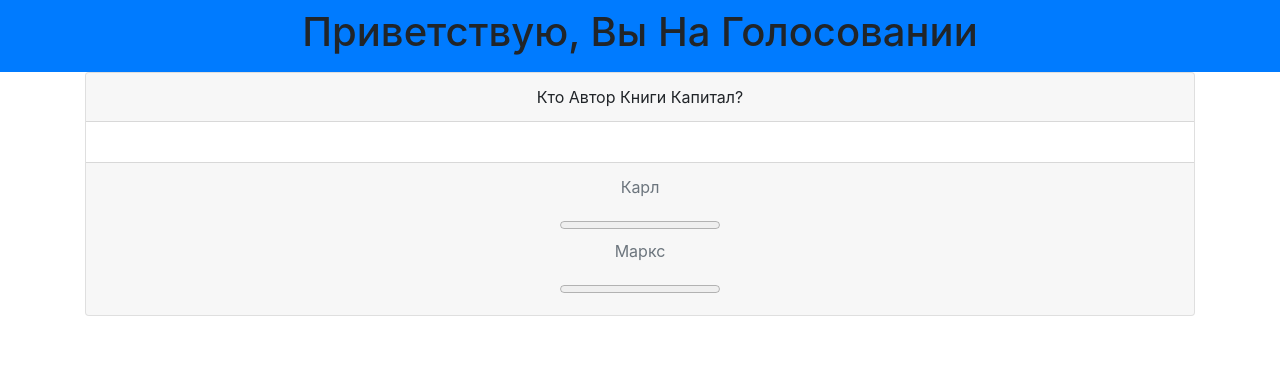
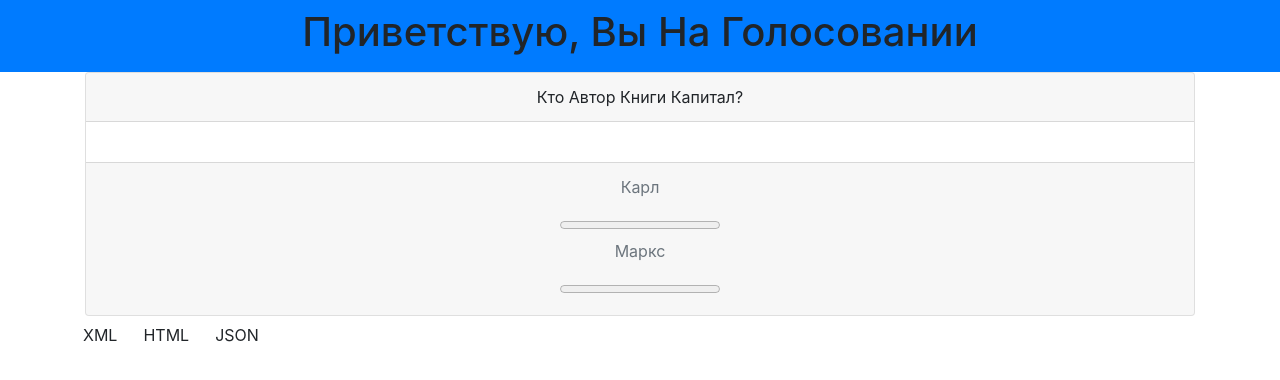
Before and after one commit to IgorokM/node_2, a website: page view/index.html in a window 1280 px wide. Drawn offline with nearby package versions, Linux system fonts and the light colour scheme; no server answers.

Commit message:
added buttons for files

```diff
--- a/view/index.html
+++ b/view/index.html
@@ -26,6 +26,11 @@
                     <p>Маркс</p><progress id="marks-progress" max="100" value="0"></progress>
                 </div>
             </div>
+            <div class="row">
+                <button class="btn">XML</button>
+                <button class="btn">HTML</button>
+                <button class="btn">JSON</button>
+            </div>
         </div>
     </body>
     <script src="main.js" type="module"></script>
```
